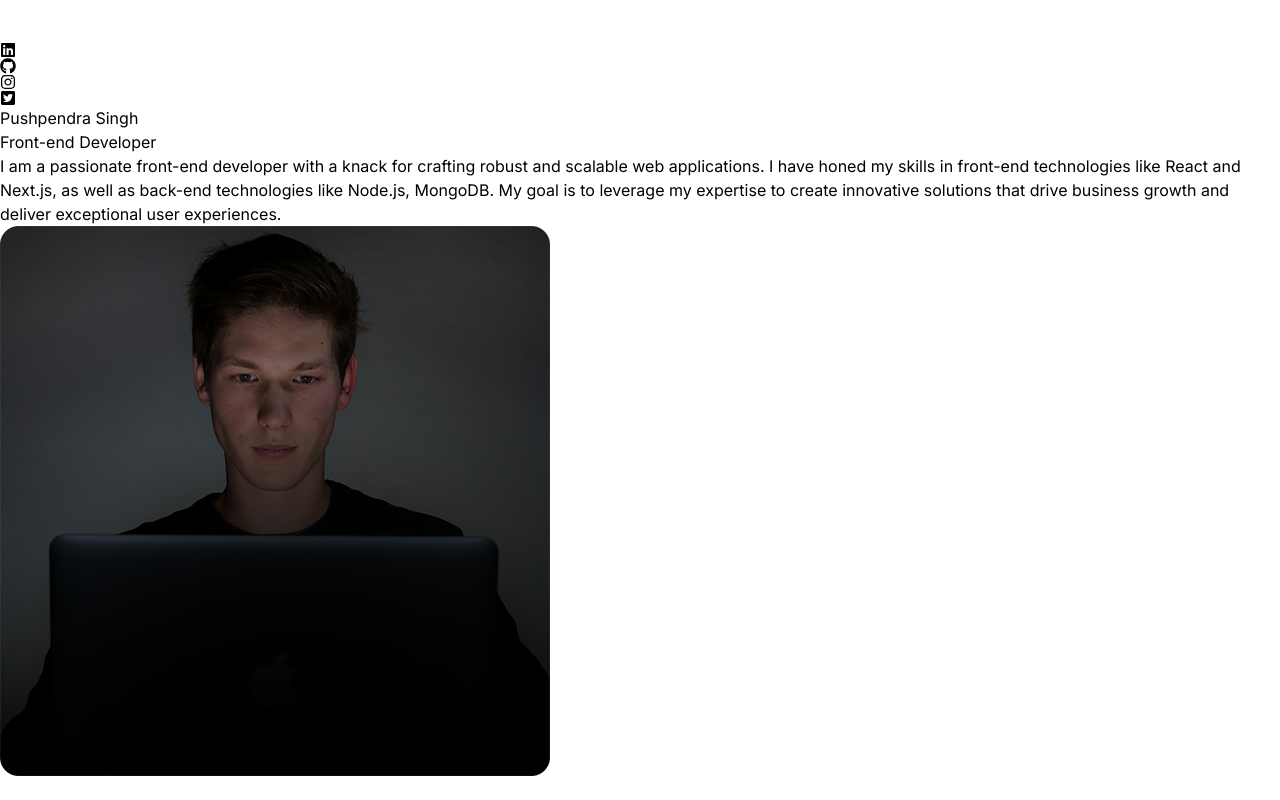
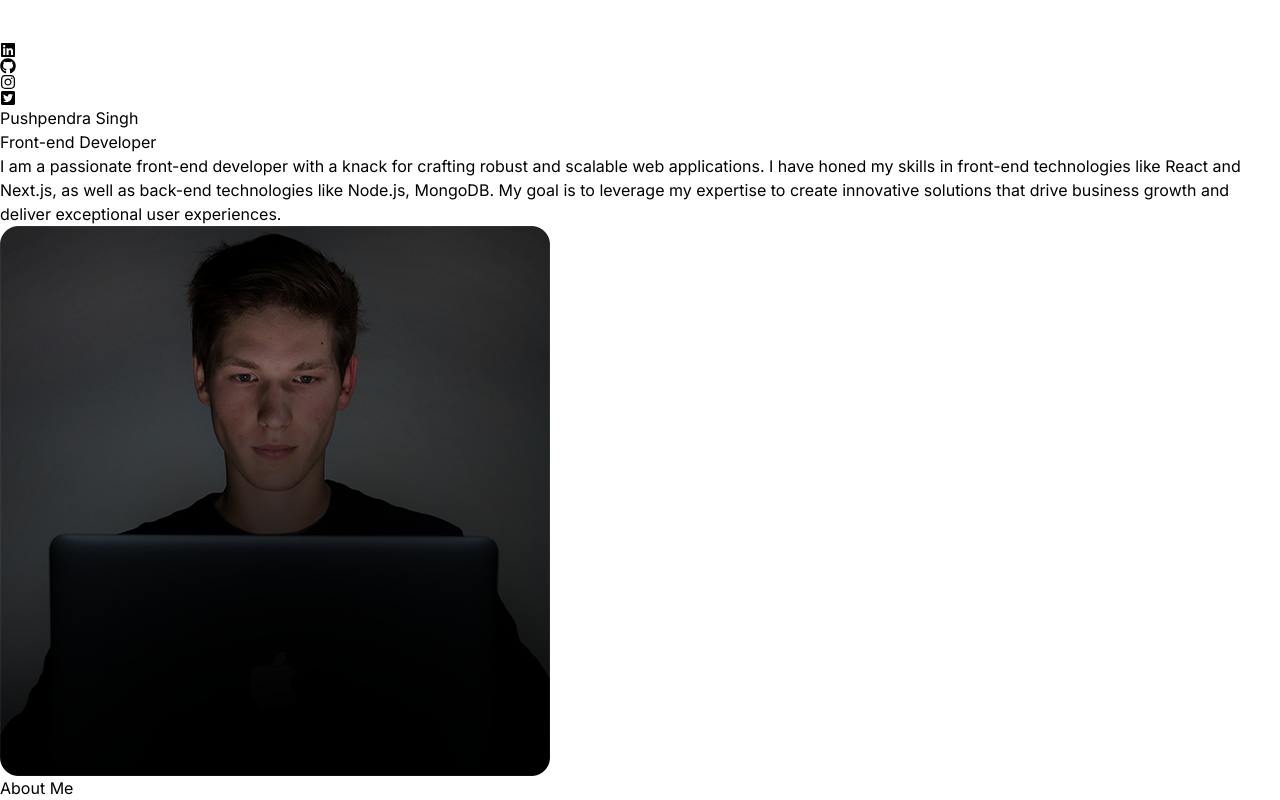
Before and after one commit to pushpendra-singh123/portfolio, a React (Vite) app: page / in a window 1280 px wide. Shown: the part 758-1558 px from the top of the page. Before the commit the page ends 1534 px from the top, so only its background shows below. Built offline with nearby package versions, Linux system fonts and the light colour scheme.

Commit message:
adding about section

```diff
--- a/src/App.jsx
+++ b/src/App.jsx
@@ -1,16 +1,16 @@
-// import About from "./components/About";
+import About from "./components/About";
 import Hero from "./components/Hero";
 import Navbar from "./components/Navbar";
 const App = () => {
   return (
-    <div className="overflow-x-hidden text-neutral-300 antialiased selection:bg-cyan-300 selection:bg-cyan-900">
+    <div className="overflow-x-hidden text-neutral-300 antialiased selection:bg-cyan-300 selection:text-cyan-900">
       <div className="fixed top-0 -z-10 h-full w-full">
         <div className="absolute top-0 z-[-2] h-screen w-screen bg-neutral-950 bg-[radial-gradient(ellipse_80%_80%_at_50%_-20%,rgba(120,119,198,0.3),rgba(255,255,255,0))]"></div>
       </div>
       <div className="container mx-auto px-8"></div>
       <Navbar />
       <Hero />
-      {/* <About /> */}
+      <About />
     </div>
   );
 };
--- a/src/components/About.jsx
+++ b/src/components/About.jsx
@@ -1,10 +1,12 @@
 const About = () => {
   return (
     <div className="border-b border-neutral-900 pb-4">
-      <h1 className="my-20 text-center text-4xl">About Me</h1>
+      <h1 className="my-20 text-center text-4xl">
+        About Me
+        <span></span>
+      </h1>
     </div>
   );
 };
 
 export default About;
-fc;
--- a/src/components/Hero.jsx
+++ b/src/components/Hero.jsx
@@ -6,19 +6,19 @@ const Hero = () => {
       <div className="flex flex-wrap">
         <div className="w-full lg:w-1/2">
           <div className="flex flex-col items-center lg:items-start">
-            <h1 className="pb-16 text-6xl font-thin tracking-tight lg:mt-16 lg:text-8xl mx-16">
+            <h1 className="pb-16 text-6xl font-thin tracking-tight lg:mt-16 lg:text-8xl">
               Pushpendra Singh
             </h1>
-            <span className="bg-gradient-to-r from-pink-300 via-slate-500 to-purple-500 bg-clip-text text-4xl tracking-tight text-transparent mx-16">
+            <span className="bg-gradient-to-r from-pink-300 via-slate-500 to-purple-500 bg-clip-text text-4xl tracking-tight text-transparent">
               Front-end Developer
             </span>
-            <p className="my-2 max-w-xl py-6 font-light tracking-tighter mx-20">
+            <p className="my-2 max-w-xl py-6 font-light tracking-tighter">
               {/*change for left space is mx-20 also in upper span tag */}
               {HERO_CONTENT}
             </p>
           </div>
         </div>
-        <div className="w-full lg:w-1/2 lg:p-0">
+        <div className="w-full lg:w-1/2 lg:p-6">
           {/*Change Padding correctly */}
           <div className="flex justify-center">
             <img src={profilePic} alt="Pushpendra Singh" />
```
